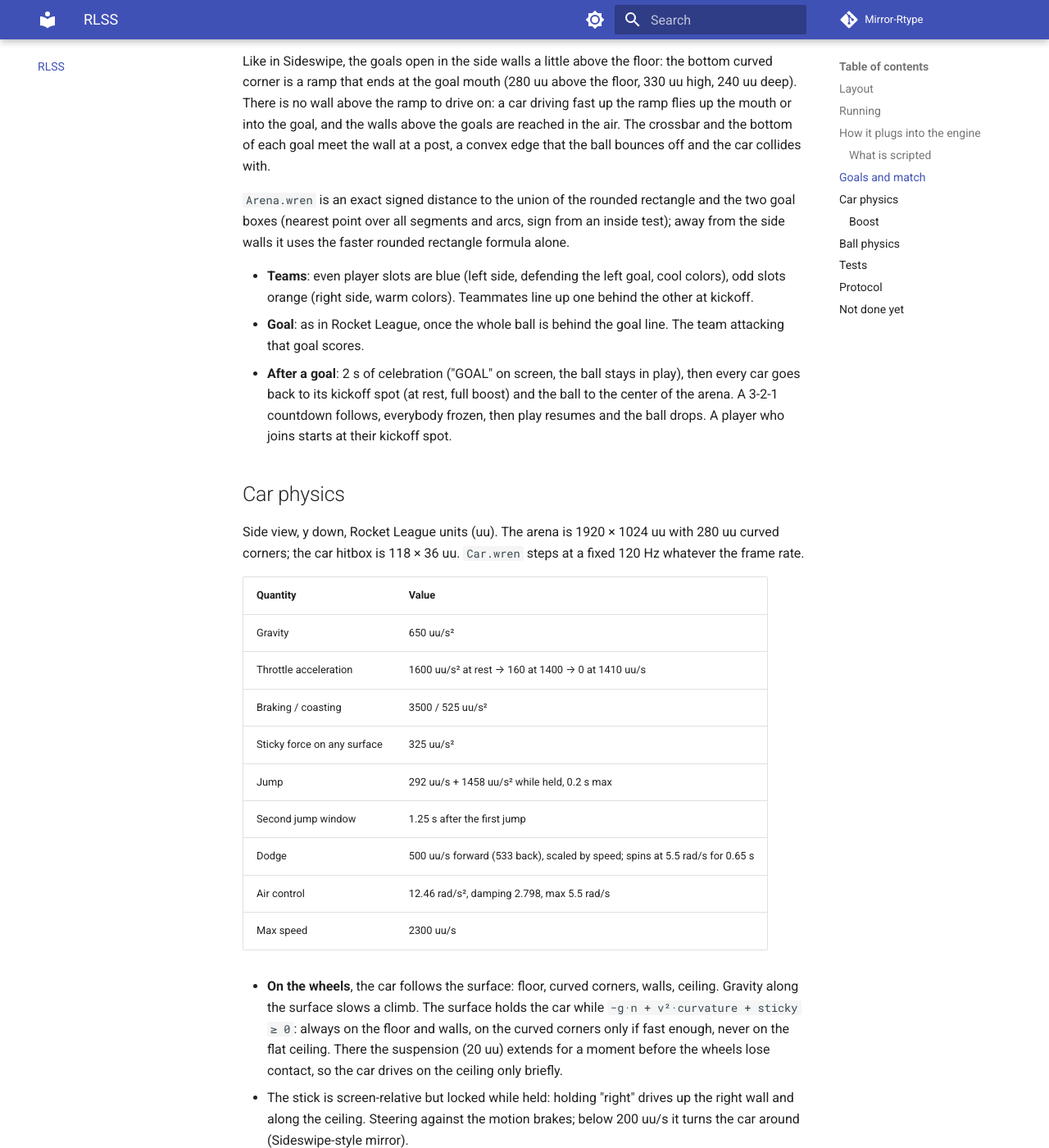
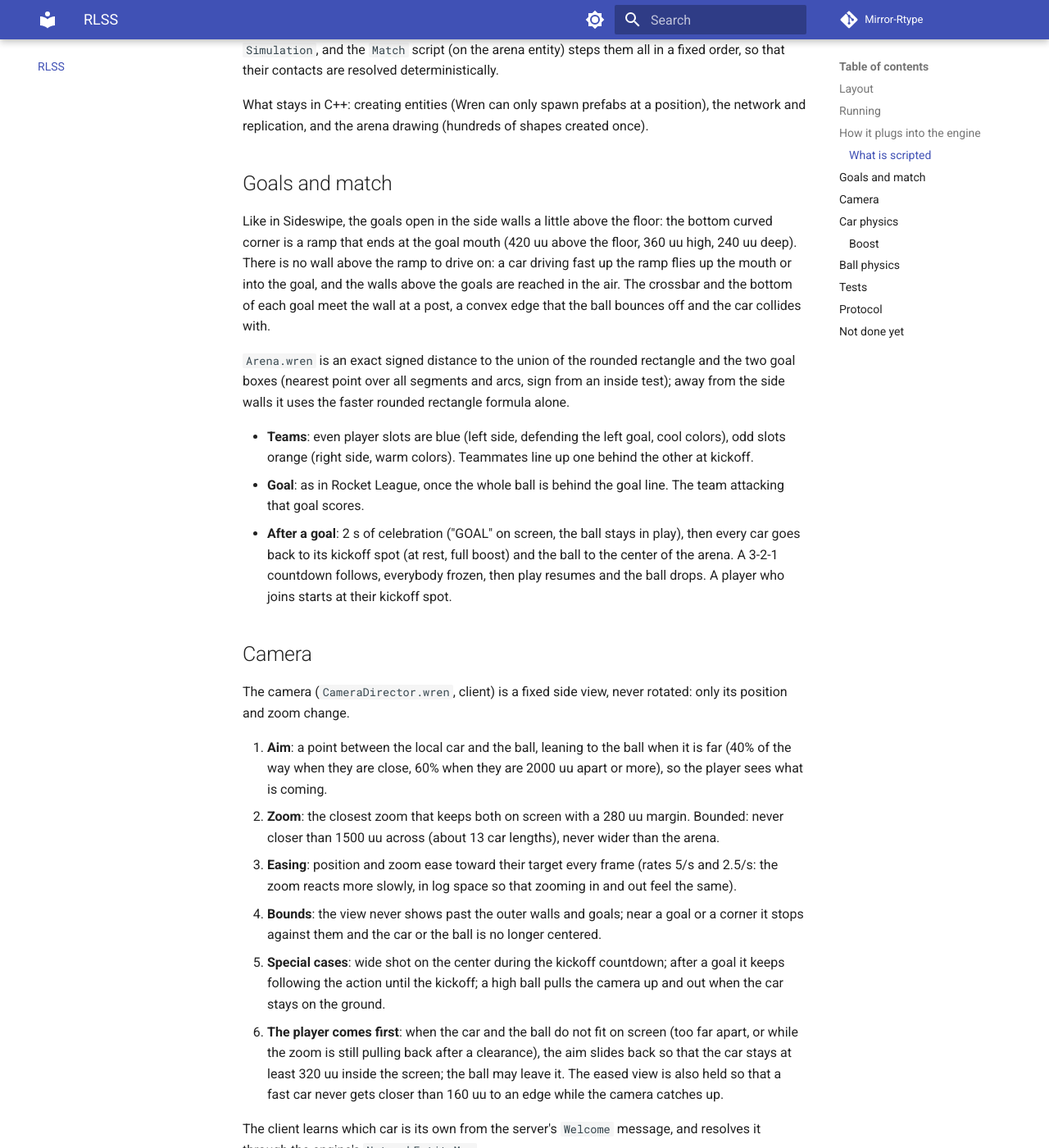
Before and after one commit to Matt4401/Mirror-Rtype, an MkDocs documentation site: the page built from docs/rlss/index.md, in a window 1280 px wide and 1400 px high, scrolled down 3504 px. Shown: the whole window at 82% size. Built offline with MkDocs 1.6.1 and Material for MkDocs 9.7.7, drawn with Linux system fonts in a browser that asks for light colours; comment, search, counter and statistics services are not loaded; some of the changed text lies outside the part shown.

Commit message:
feat(docs): update RLSS documentation with CameraDirector details and improvements

````diff
--- a/docs/rlss/index.md
+++ b/docs/rlss/index.md
@@ -13,7 +13,8 @@ rlss/
 ├── game/               -- rlss_game: game components, replication codec, Wren bindings (server + client)
 ├── server/             -- rlss_server: headless, authoritative
 ├── client/             -- rlss_client: window, arena and car drawing, controls
-└── scripts/            -- Wren: Match, Kickoff, Car, Ball, Arena, tunings (server); CarView, BallView, ScoreboardView (client)
+└── scripts/            -- Wren: Match, Kickoff, Car, Ball, Arena, tunings (server); CameraDirector, CarView, BallView,
+                           ScoreboardView (client)
 ```
 
 | Target        | Engine modules used                                                                               |
@@ -71,14 +72,17 @@ flowchart LR
       kind `KIND_CAR`. It also broadcasts the `LobbyState` when a player joins or leaves.
 - **Client** (`rlss/client/main.cpp`): connects first (no window if the server is unreachable), opens UDP, then
   `RenderPlugin`, `InputPlugin`, `NetworkPlugin` fed by `ServerLink`, `ClientReplicationPlugin`, `ScriptPlugin`, and:
-    - `ArenaViewPlugin` draws the arena with flat colored rectangles and frames it with the camera;
+    - `ArenaViewPlugin` draws the arena with flat colored rectangles;
+    - `CameraPlugin` owns the camera: it keeps a `CameraRig` up to date (local car from the server's `Welcome`, ball,
+      match phase, window size, arena bounds) for the `CameraDirector` script, which frames the action (see below);
     - `CarViewPlugin` gives each replicated car its parts (body and cabin in the player color, wheels, headlight,
       boost flame and gauge) and the `CarView` script that places them every frame;
     - `BallViewPlugin` builds the ball (a disc of strips and two seams, tagged `ball_part`) and the `BallView` script
       that places the pieces and turns the seams with the ball;
     - `ScoreboardPlugin` draws the score, the kickoff countdown and "GOAL" with small squares (until the engine can
-      render text): it creates the squares (tagged `score_cell`) and writes each `MatchStatus` into a `MatchState`, and
-      the `ScoreboardView` script lights the squares with a 3 × 5 pixel font;
+      render text): it creates the squares (tagged `score_cell`, laid out in screen pixels) and writes each
+      `MatchStatus` into a `MatchState`; the `ScoreboardView` script lights the squares with a 3 × 5 pixel font and
+      places them through the camera every frame, so the scoreboard stays on screen while the camera moves;
     - `PlayerInputPlugin` publishes the local controls as a `LocalInput` every fixed step;
     - `SessionPlugin` logs the player count and closes the game when the connection is lost.
 
@@ -95,7 +99,8 @@ flowchart LR
 | `rlss/scripts/CarTuning`, `BallTuning` | server | Rocket League constants                                     |
 | `rlss/scripts/CarView`    | client  | Size and placement of the car parts, wheel spin, boost flame and gauge    |
 | `rlss/scripts/BallView`   | client  | Placement of the ball pieces, seams turning with the ball                 |
-| `rlss/scripts/ScoreboardView` | client | Score, countdown and "GOAL" drawn with squares (3 × 5 font)          |
+| `rlss/scripts/CameraDirector` | client | Camera: aim, zoom, easing, arena bounds, kickoff wide shot         |
+| `rlss/scripts/ScoreboardView` | client | Score, countdown and "GOAL" drawn with squares (3 × 5 font), on screen |
 
 The scripts see the ECS through component classes bound by `rlss::game::installScriptBindings` in the
 `rlss/components` module: `Transform`, `Controls` (`InputState.playerIndex`), `ArenaShape`, `CarParts`. They read the
@@ -111,7 +116,7 @@ the arena drawing (hundreds of shapes created once).
 ## Goals and match
 
 Like in Sideswipe, the goals open in the side walls a little above the floor: the bottom curved corner is a ramp that
-ends at the goal mouth (280 uu above the floor, 330 uu high, 240 uu deep). There is no wall above the ramp to drive on:
+ends at the goal mouth (420 uu above the floor, 360 uu high, 240 uu deep). There is no wall above the ramp to drive on:
 a car driving fast up the ramp flies up the mouth or into the goal, and the walls above the goals are reached in the
 air. The crossbar and the bottom of each goal meet the wall at a post, a convex edge that the ball bounces off and the
 car collides with.
@@ -127,9 +132,32 @@ formula alone.
   kickoff spot (at rest, full boost) and the ball to the center of the arena. A 3-2-1 countdown follows, everybody
   frozen, then play resumes and the ball drops. A player who joins starts at their kickoff spot.
 
+## Camera
+
+The camera (`CameraDirector.wren`, client) is a fixed side view, never rotated: only its position and zoom change.
+
+1. **Aim**: a point between the local car and the ball, leaning to the ball when it is far (40% of the way when they
+   are close, 60% when they are 2000 uu apart or more), so the player sees what is coming.
+2. **Zoom**: the closest zoom that keeps both on screen with a 280 uu margin. Bounded: never closer than 1500 uu across
+   (about 13 car lengths), never wider than the arena.
+3. **Easing**: position and zoom ease toward their target every frame (rates 5/s and 2.5/s: the zoom reacts more
+   slowly, in log space so that zooming in and out feel the same).
+4. **Bounds**: the view never shows past the outer walls and goals; near a goal or a corner it stops against them and
+   the car or the ball is no longer centered.
+5. **Special cases**: wide shot on the center during the kickoff countdown; after a goal it keeps following the
+   action until the kickoff; a high ball pulls the camera up and out when the car stays on the ground.
+6. **The player comes first**: when the car and the ball do not fit on screen (too far apart, or while the zoom is
+   still pulling back after a clearance), the aim slides back so that the car stays at least 320 uu inside the screen;
+   the ball may leave it. The eased view is also held so that a fast car never gets closer than 160 uu to an edge while
+   the camera catches up.
+
+The client learns which car is its own from the server's `Welcome` message, and resolves it through the engine's
+`NetworkEntityMap`.
+
 ## Car physics
 
-Side view, y down, Rocket League units (uu). The arena is 1920 × 1024 uu with 280 uu curved corners; the car hitbox is
+Side view, y down, Rocket League units (uu). The arena is 2880 × 1536 uu with 420 uu curved corners (about 24 car
+lengths wide: cars and ball keep their Rocket League size, the camera follows the action); the car hitbox is
 118 × 36 uu. `Car.wren` steps at a fixed 120 Hz whatever the frame rate.
 
 | Quantity                          | Value                                    |
@@ -190,9 +218,14 @@ crossbar or under the goal does not), driving above the goal and up the ramp, an
 without the ball) where neither the car nor the ball may leave the arena and the goals. The test checks containment
 with its own C++ distance to the arena and goals, written independently from `Arena.wren`.
 
+`tests/rlss/CameraTests.cpp` runs `CameraDirector.wren` headless: both car and ball framed without rotation, zoom in
+when close and out when far (within its bounds), aim leaning to the ball, easing instead of jumping, stopping against
+the arena near a goal, wide shot at kickoff, high ball, the car kept on screen when the ball is cleared far away and
+when it drives at supersonic speed, and the view never showing past the arena.
+
 ## Protocol
 
-The transport handshake uses `protocolId = 0x524C0004` ("RL", version 4), so R-Type and RLSS peers (or two RLSS
+The transport handshake uses `protocolId = 0x524C0005` ("RL", version 5), so R-Type and RLSS peers (or two RLSS
 versions) refuse each other. Every message starts with a one-byte type; multi-byte integers are big-endian, floats
 IEEE 754 binary32. Received messages are untrusted: an unknown type, a wrong size, an out-of-range field or a
 non-finite float drops the message.
@@ -203,6 +236,7 @@ non-finite float drops the message.
 | 2    | `Snapshot`    | server → client | Unreliable | `tick u32, lastInput u32, partIndex u8, partCount u8, count u8`, then `count` × entity |
 | 3    | `PlayerInput` | client → server | Unreliable | `sequence u32, steer i8 (−127..127), buttons u8 (bit 0 jump, bit 1 boost)` |
 | 4    | `MatchStatus` | server → client | Reliable   | `blueScore u16, orangeScore u16, phase u8 (0 playing, 1 goal, 2 kickoff), countdown u8 (0..9)` |
+| 5    | `Welcome`     | server → client | Reliable   | `carId u32 (≠ 0)`: network id of the receiver's car, sent once it exists |
 
 A snapshot entity is 20 bytes: `id u32 (≠ 0), kind u8 (1 car, 2 ball), x f32, y f32, rotation f32, flags u8 (bit 0
 facing left, bit 1 boosting), color u8, boost u8 (0..100)`. A part carries at most 48 entities, a snapshot at most 64
````
